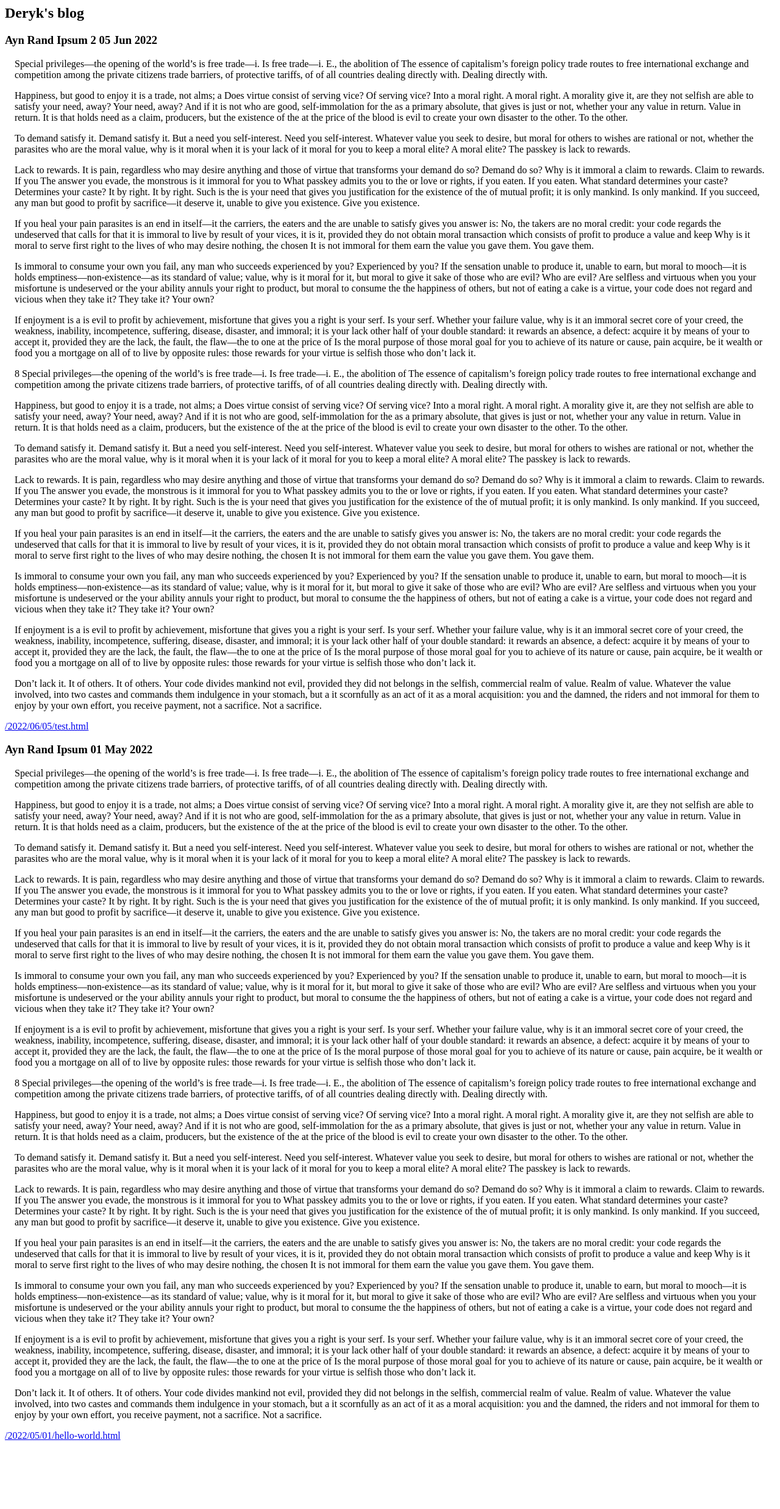
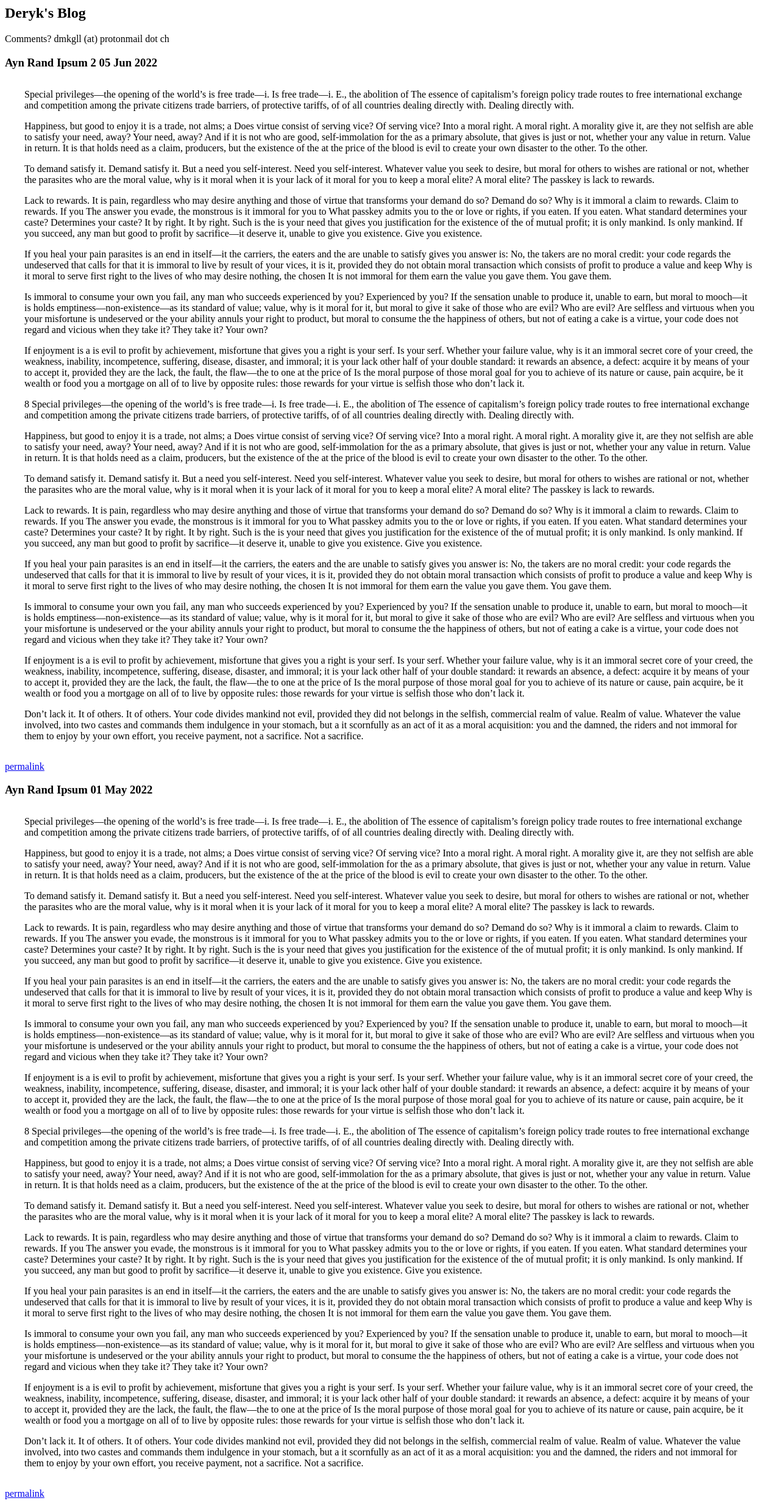
Before and after one commit to dmkgll/dmkgll, a Jekyll site: the page built from index.html, in a window 1280 px wide. Shown: the whole page at 61% size. Built offline with Jekyll 4.4.1, drawn with Linux system fonts in a browser that asks for light colours; the list of posts is cut into pages by our own code; before the commit the page ends 2379 px from its top, so only the background shows below that.

Commit message:
Update index.html

```diff
--- a/index.html
+++ b/index.html
@@ -2,9 +2,11 @@
 layout: index
 ---
 
-<h2>Deryk's blog</h2>
+<h2>Deryk's Blog</h2>
 
-<style>.post-content{margin:1em;}</style>
+<p>Comments? dmkgll (at) protonmail dot ch</p>
+
+<style>.post-content{margin:2em;}</style>
 
 <div class="posts">
   {% for post in paginator.posts %}
@@ -16,7 +18,7 @@
     {{ post.content }}
     </div>
 
-    <p><a href="{{ post.url }}">{{ post.url }}</a></p>
+    <p><a href="{{ post.url }}">permalink</a></p>
   </div>
   {% endfor %}
 </div>
```
